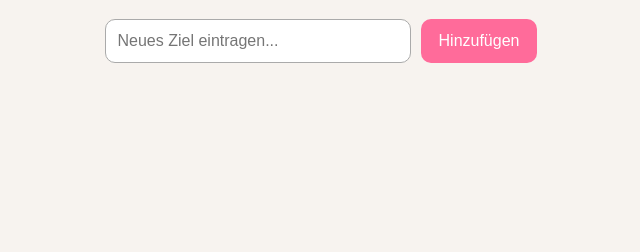
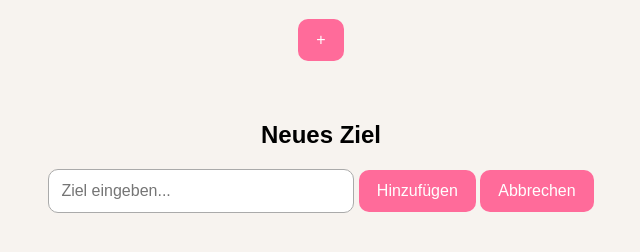
Before and after one commit to bjkhhde-art/Projekt-Wir, a plain HTML site: page index.html in a window 1280 px wide. Shown: the part 92-344 px from the top of the page, without its empty margins (319-959 px from the left). Drawn offline with Linux system fonts and the light colour scheme.

Commit message:
Update index.html

```diff
--- a/index.html
+++ b/index.html
@@ -9,12 +9,18 @@
 
   <h1>Unser Bingo 💗</h1>
 
-  <div class="input-area">
-    <input id="newItemInput" type="text" placeholder="Neues Ziel eintragen...">
-    <button id="addBtn">Hinzufügen</button>
-  </div>
+  <button id="openAddModal" class="floating-plus">+</button>
 
   <div id="board"></div>
+
+  <div id="addModal" class="modal hidden">
+    <div class="modal-box">
+      <h2>Neues Ziel</h2>
+      <input id="newItemInput" type="text" placeholder="Ziel eingeben...">
+      <button id="addBtn">Hinzufügen</button>
+      <button id="closeModal" class="secondary">Abbrechen</button>
+    </div>
+  </div>
 
   <script src="app.js"></script>
 </body>
```
